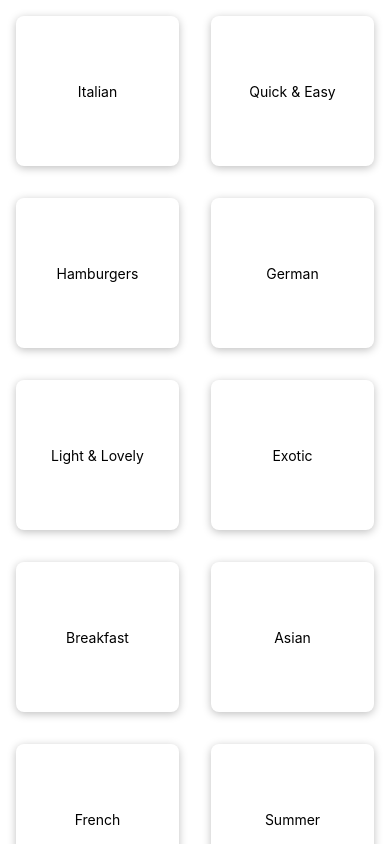
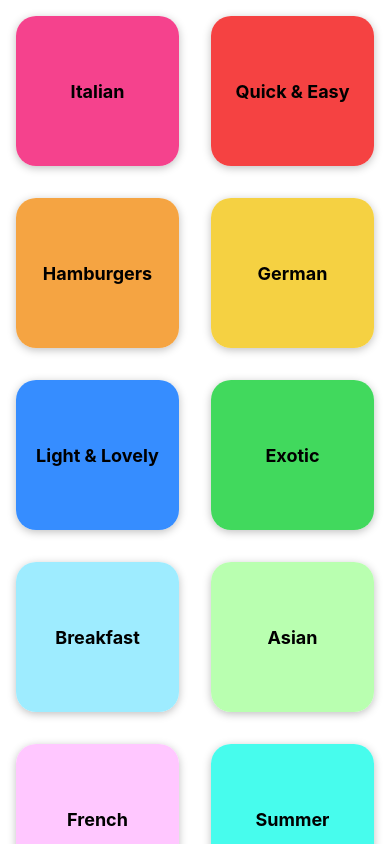
Before and after one commit to judo2000/react_native_meals, a React Native app: screen / in a window 390 px wide. Built offline with nearby package versions, Linux system fonts and the light colour scheme.

Commit message:
Style grid blocks

```diff
--- a/App.js
+++ b/App.js
@@ -3,7 +3,12 @@
 import CategoriesScreen from './screens/CategoriesScreen';
 
 export default function App() {
-  return <CategoriesScreen />;
+  return (
+    <>
+      <StatusBar style='light' />
+      <CategoriesScreen />
+    </>
+  );
 }
 
 const styles = StyleSheet.create({
--- a/app.json
+++ b/app.json
@@ -5,6 +5,7 @@
     "version": "1.0.0",
     "orientation": "portrait",
     "icon": "./assets/icon.png",
+    "backgroundColor": "#24180f",
     "userInterfaceStyle": "light",
     "splash": {
       "image": "./assets/splash.png",
@@ -14,9 +15,7 @@
     "updates": {
       "fallbackToCacheTimeout": 0
     },
-    "assetBundlePatterns": [
-      "**/*"
-    ],
+    "assetBundlePatterns": ["**/*"],
     "ios": {
       "supportsTablet": true
     },
--- a/components/CategoryGridTile.js
+++ b/components/CategoryGridTile.js
@@ -1,11 +1,17 @@
-import { Pressable, View, Text, StyleSheet } from 'react-native';
+import { Pressable, View, Text, StyleSheet, Platform } from 'react-native';
 
 const CategoryGridTile = ({ title, color }) => {
   return (
     <View style={styles.gridItem}>
-      <Pressable style={styles.button}>
-        <View style={styles.innerContainer}>
-          <Text>{title}</Text>
+      <Pressable
+        android_ripple={{ color: '#ccc' }}
+        style={({ pressed }) => [
+          styles.button,
+          pressed ? styles.buttonPressed : null,
+        ]}
+      >
+        <View style={[styles.innerContainer, { backgroundColor: color }]}>
+          <Text style={styles.title}>{title}</Text>
         </View>
       </Pressable>
     </View>
@@ -19,21 +25,30 @@
     flex: 1,
     margin: 16,
     height: 150,
-    borderRadius: 8,
+    borderRadius: 20,
     elevation: 4,
     backgroundColor: 'white',
     shadowColor: 'black',
     shadowOpacity: 0.25,
     shadowOffset: { width: 0, height: 2 },
     shadowRadius: 8,
+    overflow: Platform.OS === 'android' ? 'hidden' : 'visible',
   },
   button: {
     flex: 1,
   },
+  buttonPressed: {
+    opacity: 0.5,
+  },
   innerContainer: {
     flex: 1,
     padding: 16,
+    borderRadius: 20,
     justifyContent: 'center',
     alignItems: 'center',
   },
+  title: {
+    fontWeight: 'bold',
+    fontSize: 18,
+  },
 });
```
